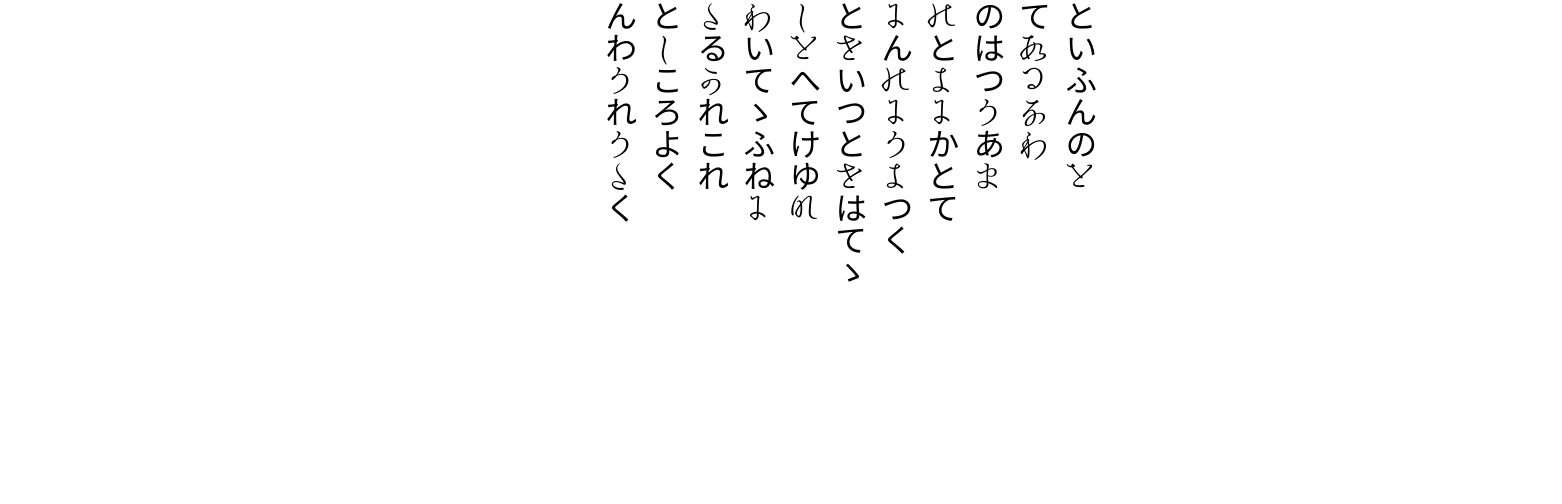
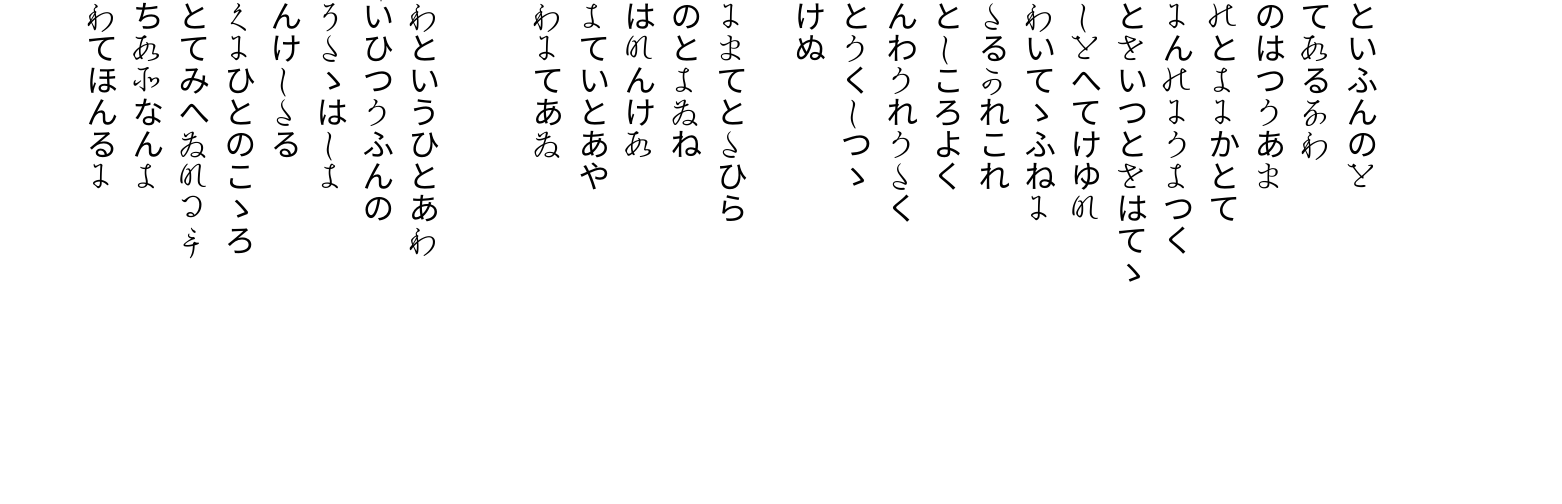
Before and after one commit to MSSBGC/tosanikki, a plain HTML site: page index.html in a window 1280 px wide. Shown: the part 296-800 px from the top of the page, 1562 px wide, since content can reach past the window. Drawn offline with Linux system fonts and the light colour scheme.

Commit message:
Update index.html

```diff
--- a/index.html
+++ b/index.html
@@ -7,15 +7,36 @@
 </head>
 <body>
   <h1>圡左日記</h1>
-𛄗とこん𛁍𛂂𛃻日記といふんの𛄜<br>
-𛄜む𛂅ん𛁅てみんとて𛁍𛃻𛂂𛃲<br>
+  <p>
+    𛄗とこん𛁍𛂂る日記といふんの𛄜<br>
+    𛄜む𛂅ん𛁅てみんとて𛁍る𛂂𛃲<br>
     それのと𛁅𛂜𛁅は𛁍のはつ𛀚あ𛃄<br>
     𛃲ひとひのひのいぬ𛂜と𛀦𛂌かとて<br>
     𛁍そのよ𛁅い𛁁ゝ𛀙𛂌ん𛂜𛂌𛀚𛀦つく<br>
-あ𛃻ひとあ𛀚𛁠のよと𛁒いつと𛁒はてゝ<br>
+    あるひとあ𛀚𛁠のよと𛁒いつと𛁒はてゝ<br>
     れいのことゝ𛃙み𛂅𛁅𛄜へてけゆ𛂅<br>
     とゝ𛃲て𛁍ん𛁠ちよ𛃲いてゝふね𛂌<br>
     のるへ𛀦ところへわ𛁠る𛀙れこれ<br>
-𛁅る𛁅𛃰ぬお𛀬𛃲𛁐と𛁅ころよく<br>
-くらへるひと〳〵なんわ𛀚れ𛀚𛁠く<br>
+    𛁅𛃻𛁅𛃰ぬお𛀬𛃲𛁐と𛁅ころよく<br>
+    く𛁄つるひと〳〵なんわ𛀚れ𛀚𛁠く<br>
+    おんひて日𛁅𛀦𛃲𛂌と𛀚く𛁅つゝ<br>
+    のゝ𛁅𛃻うち𛂌よふけぬ<br>
+  </p><p>
+    <b>卄二日</b>𛂌いつみの𛀬𛂌𛃄てと𛁠ひら<br>
+    𛀚𛂌願𛁠つふちはらのと𛀦𛁁ね<br>
+    ふ𛂅ちなれとむ𛃄のは𛂅んけ𛁍<br>
+    𛀙み𛂅か𛁅𛃚ゑひあ𛀦ていとあや<br>
+    𛁅𛀬𛁅𛂻𛀊みのほと𛃲𛂌てあ𛁁<br>
+    れあへり<br>
+  </p><p>
+    <b>卄三日</b>や𛀦のや𛁐の𛃲というひとあ𛃲<br>
+    𛀬𛂌ゝ𛀙𛂅ら𛁍𛁅𛃚いひつ𛀚ふんの<br>
+    𛂌んあら𛁁な𛃲これ𛁚𛁠ゝは𛁅𛀦<br>
+    や𛀊𛂌てむ𛃄のはなんけ𛁅𛁠る<br>
+    𛀙み𛀚ら𛂌やあらん𛀬𛂌ひとのこゝろ<br>
+    𛂜つねと𛁅てい𛃄はとてみへ𛁁𛂅𛃻𛄗<br>
+    こゝろあるんのはゝち𛁍𛁗なん𛀦<br>
+    け𛃻これは𛃚𛂜𛂌よ𛃲てほんる𛂌<br>
+    𛁅んあら𛁍<br>
+  </p>
 </body>
```
Lines whose indentation alone changed are shown as unchanged.
